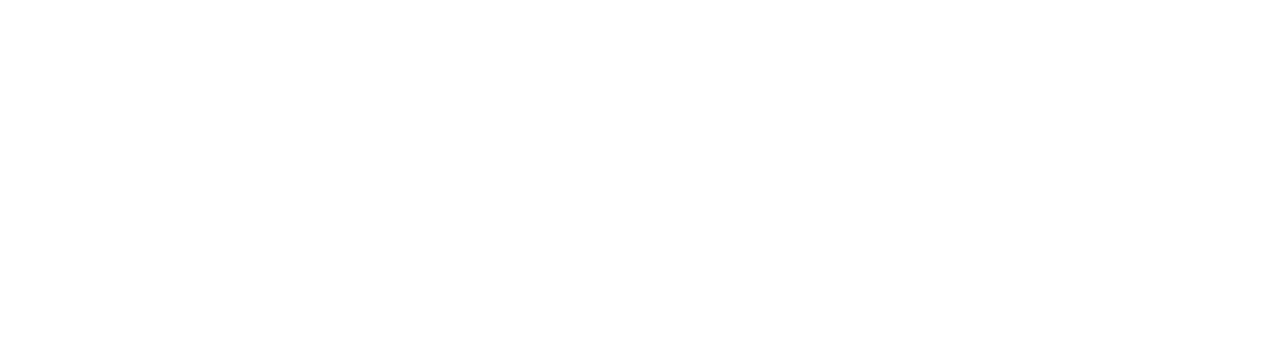
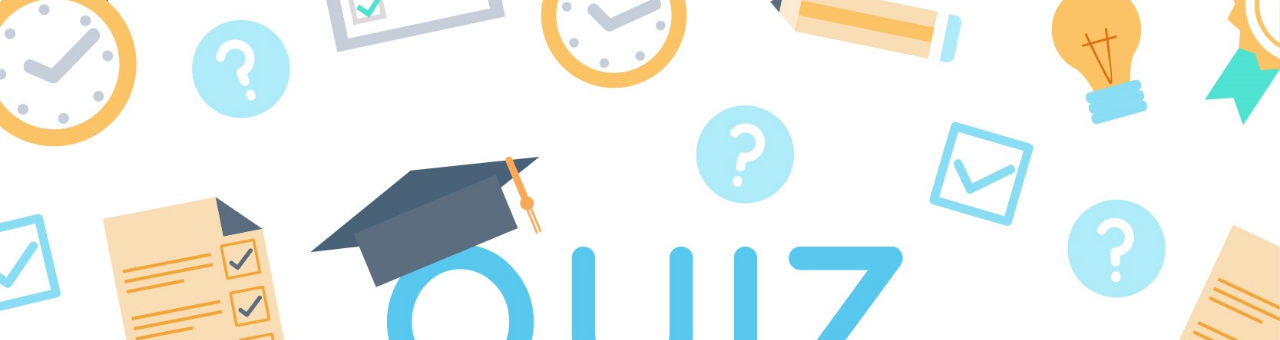
Before and after one commit to AnaStasia1331/ms2-quiz, a plain HTML site: page index.html in a window 1280 px wide. Shown: the top 340 px of the page. Drawn offline with nearby package versions, Linux system fonts and the light colour scheme.

Commit message:
fix path to home page bg image

```diff
--- a/assets/css/home-page.css
+++ b/assets/css/home-page.css
@@ -4,7 +4,7 @@ body {
 }
 
 .container-fluid {
-    background: url('/assets/images//quiz-bg-image.jpg') no-repeat 0% 85%;
+    background: url('/assets/images/quiz-bg-image.jpg') no-repeat 0% 85%;
     background-size: cover;
     height: 100vh;
     width: 100vw;
```
